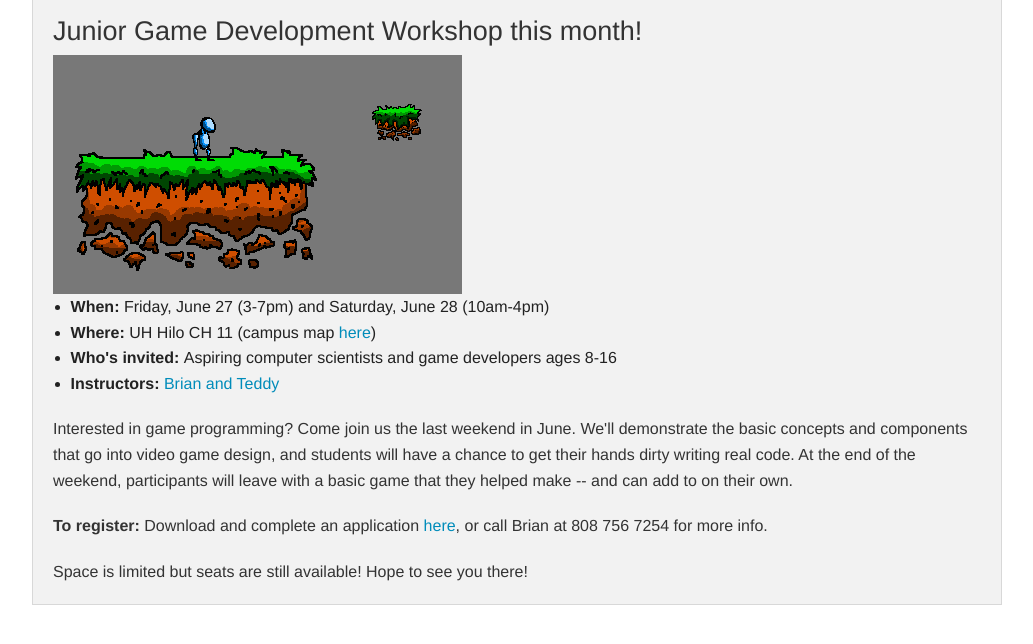
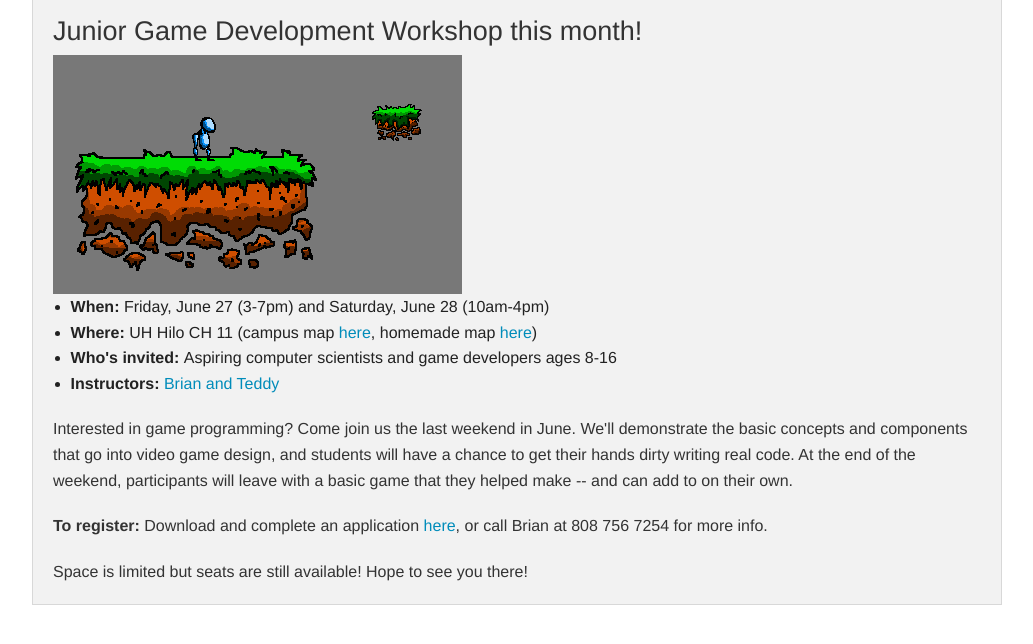
Before and after one commit to bruab/KeikiTech, a plain HTML site: page index.html in a window 1280 px wide. Shown: the part 66-710 px from the top of the page, without its empty margins (123-1156 px from the left). Drawn offline with Linux system fonts and the light colour scheme.

Commit message:
added map that shows ch-11

```diff
--- a/index.html
+++ b/index.html
@@ -22,7 +22,7 @@
             <img src="img/platformer1.png">
             <ul>
                 <li><strong>When: </strong>Friday, June 27 (3-7pm) and Saturday, June 28 (10am-4pm)</li>
-                <li><strong>Where: </strong>UH Hilo CH 11 (campus map <a href="http://hilo.hawaii.edu/uhh/maps.php#main">here</a>)</li>
+                <li><strong>Where: </strong>UH Hilo CH 11 (campus map <a href="http://hilo.hawaii.edu/uhh/maps.php#main">here</a>, homemade map <a href="http://i.imgur.com/tgPp7Ij.png">here</a>)</li>
                 <li><strong>Who's invited: </strong>Aspiring computer scientists and game developers ages 8-16</li>
                 <li><strong>Instructors: </strong><a href="people.html">Brian and Teddy</a></li>
             </ul>
```
